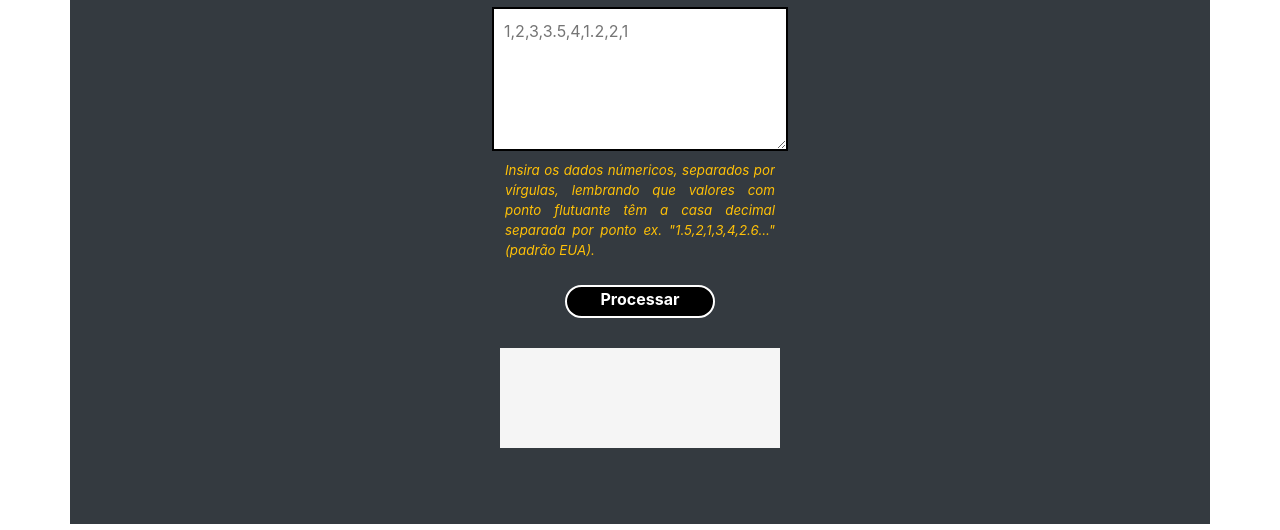
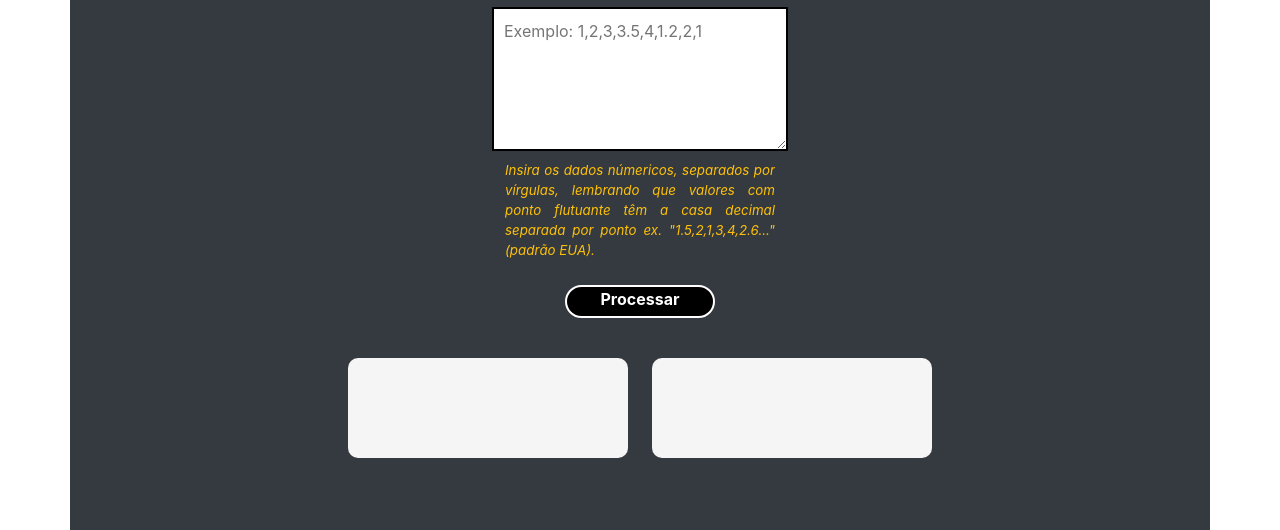
Before and after one commit to rlimax/statistic, a plain HTML site: page pgs/tb_freq.html in a window 1280 px wide. Shown: the part 274-804 px from the top of the page. Drawn offline with nearby package versions, Linux system fonts and the light colour scheme.

Commit message:
Alteração de estilo.

```diff
--- a/css/estilo.css
+++ b/css/estilo.css
@@ -67,15 +67,13 @@ textarea{
 }
 .tb{
 	background-color: whitesmoke;
-	color: white;
 	width: 280px;
 	min-height: 100px;
-	margin-left: auto;
-	margin-right: auto;
-	margin-top: 20px;
-	margin-bottom: 60px;
+	margin: 20px 10px 50px 10px;
 	overflow: hidden;
 	word-wrap: break-word;
+	border-radius: 10px;
+	padding: 10px;
 }
 td{
 	text-align:center;
@@ -92,3 +90,6 @@ h1{
 	text-align: justify;
 	margin: auto;
 }
+.disp{
+	display: inline-block;
+}
--- a/js/tb.js
+++ b/js/tb.js
@@ -65,6 +65,7 @@ function contar(x){
 
 function gerar(){
 	div = document.getElementById('msg');
+	div2 = document.getElementById('msg2');
 	val = document.getElementById('val').value;
 	//console.log(val);
 
@@ -86,5 +87,9 @@ function gerar(){
 		string += "</table>";
 		div.innerHTML = string;
 
+
+
+
+		div2.innerHTML = "Implementar tabela de frequência com amplitude e classes.";
 	}
 }
--- a/pgs/tb_freq.html
+++ b/pgs/tb_freq.html
@@ -19,14 +19,18 @@
 		<div class="row">
 			<h2 class="text-white item-centro mt-4">Valores:</h2>
 		</div>
-		<textarea id="val" class="item-centro" rows="5" cols="25" placeholder="1,2,3,3.5,4,1.2,2,1"></textarea>
+		<textarea id="val" class="item-centro" rows="5" cols="25" placeholder="Exemplo: 1,2,3,3.5,4,1.2,2,1"></textarea>
 		<div class="span mb-4 text-warning">
 			<span>Insira os dados númericos, separados por vírgulas, lembrando que valores com ponto flutuante têm a casa decimal separada por ponto ex. "1.5,2,1,3,4,2.6..."(padrão EUA).</span>
 		</div>
 		<div class="row item-centro">
 			<div class="item-centro button" onclick="gerar()">Processar</div>
 		</div>
-		<div id="msg" class="tb">
+		<div class="centro">
+			<div id="msg" class="tb disp">
+			</div>
+			<div id="msg2" class="tb disp">
+			</div>
 		</div>
 	</div>
 
```
